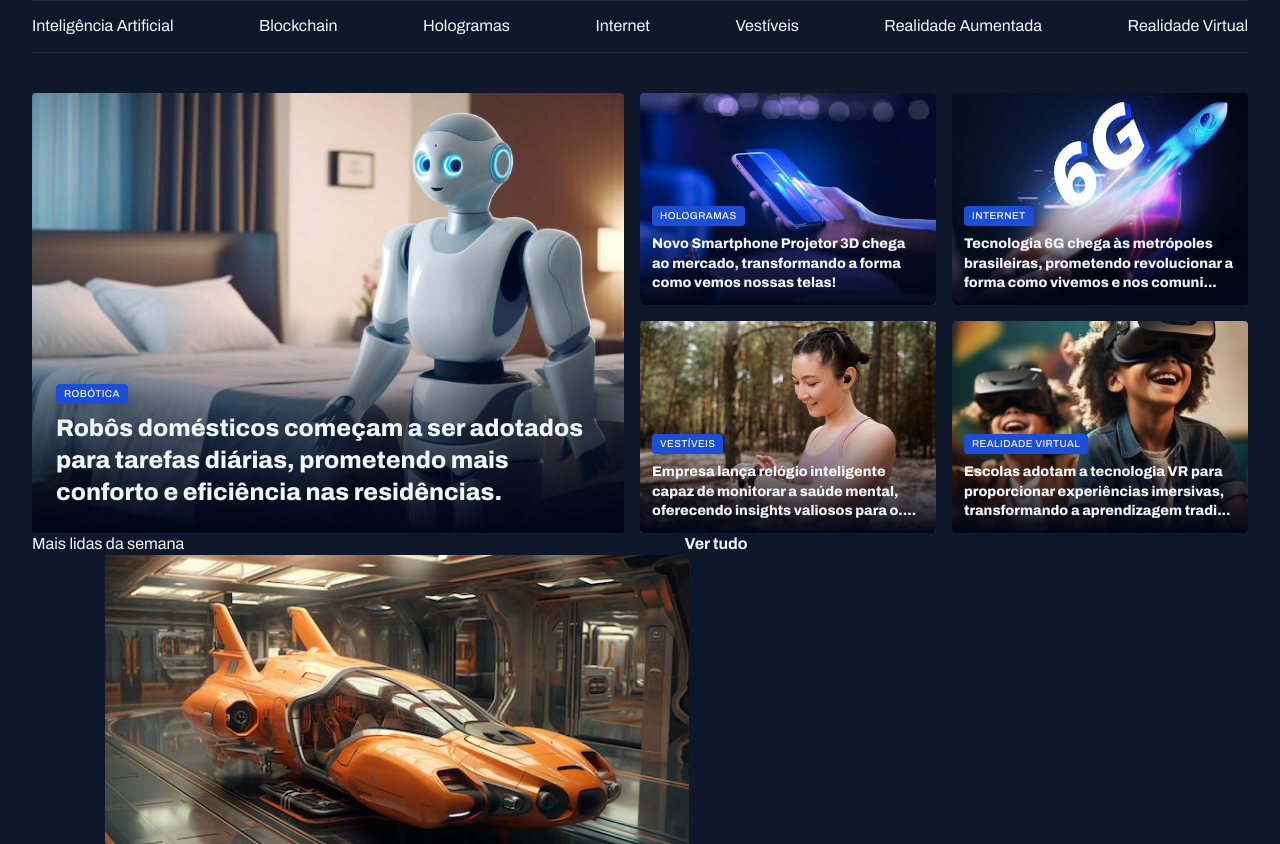
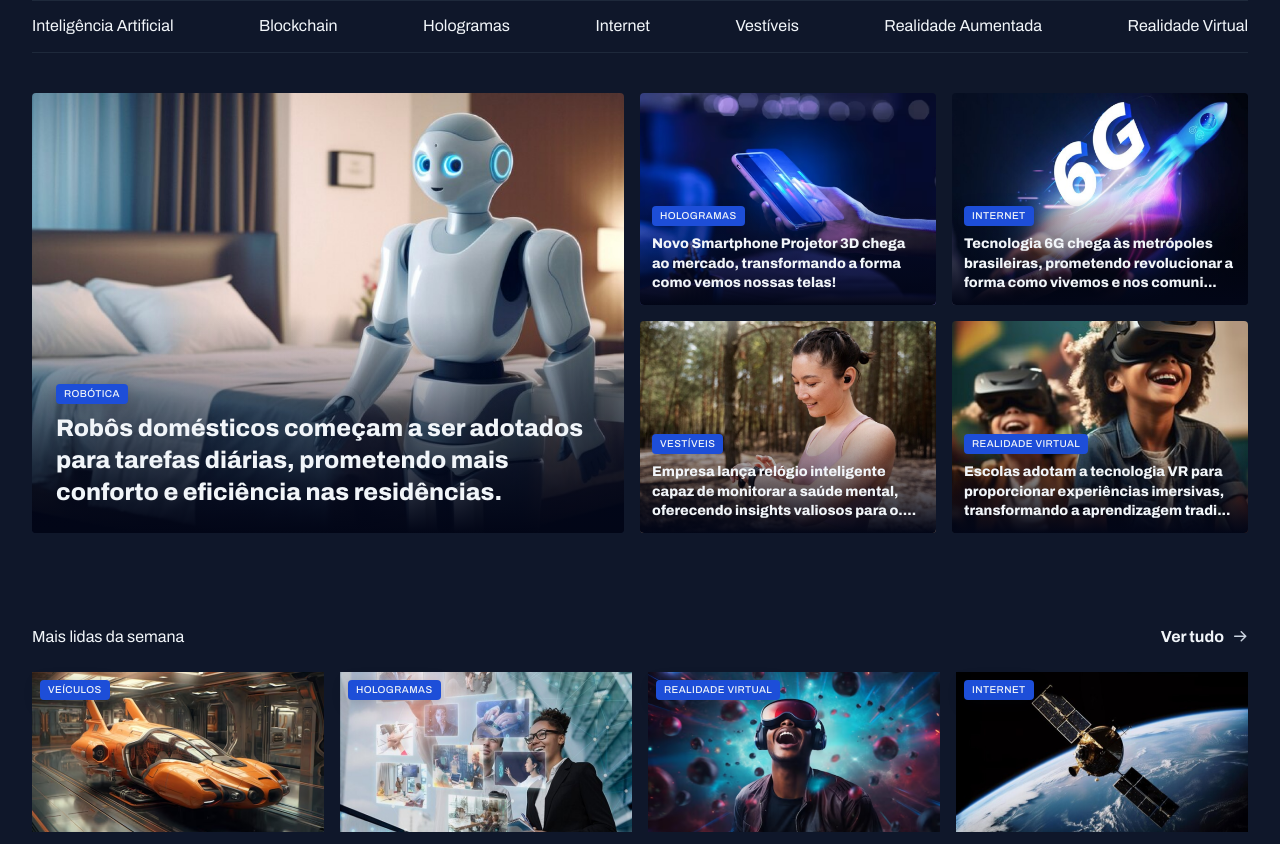
Before and after one commit to leocoelhok/Projeto-Portal-Noticias, a plain HTML site: page index.html in a window 1280 px wide. Shown: the part 62-906 px from the top of the page. Drawn offline with Linux system fonts and the light colour scheme.

Commit message:
aplicando estilos na seção mais lidas da semana

```diff
--- a/styles/global.css
+++ b/styles/global.css
@@ -52,6 +52,7 @@ img{
 
 main{
     margin-top: 40px;
+    gap: 80px;
 }
 
 .content-tag{
--- a/styles/sections.css
+++ b/styles/sections.css
@@ -1,3 +1,27 @@
+section header{
+    border-top: 1px solid var(--bg-color);
+    padding-block: 12px 24px;
+    font: var(--text-spam);
+
+    a{
+        justify-self: end;
+        align-items: center;
+        gap: 8px;
+
+        span {
+            background-image: url(../assets/icons/ArrowRight.png);
+            width: 16px;
+            height: 16px;
+            background-repeat: no-repeat;
+            background-position: center;
+        }
+
+        &:hover span{
+            background-image: url(../assets/icons/ArrowRightHover.svg);
+        }
+    }
+}
+
 #featured {
     img{
         height: 100%;
@@ -38,3 +62,28 @@
         );
     }
 }
+
+#weekly {
+
+    &>div {
+        grid-template-columns: repeat(4, 292px);
+    }
+
+    img {
+        height: 160px;
+    }
+
+    figure {
+        position: relative;
+
+        .content-tag{
+            position: absolute;
+            top: 8px;
+            left: 8px;
+        }
+        p {
+            margin-top: 8px;
+            font-weight: 800;
+        }
+    }
+}
```
